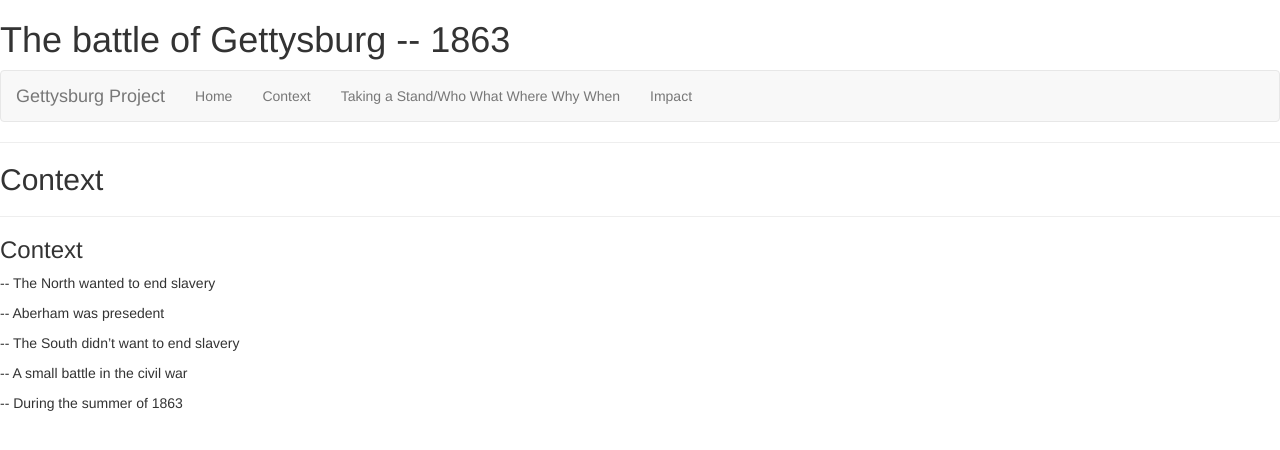
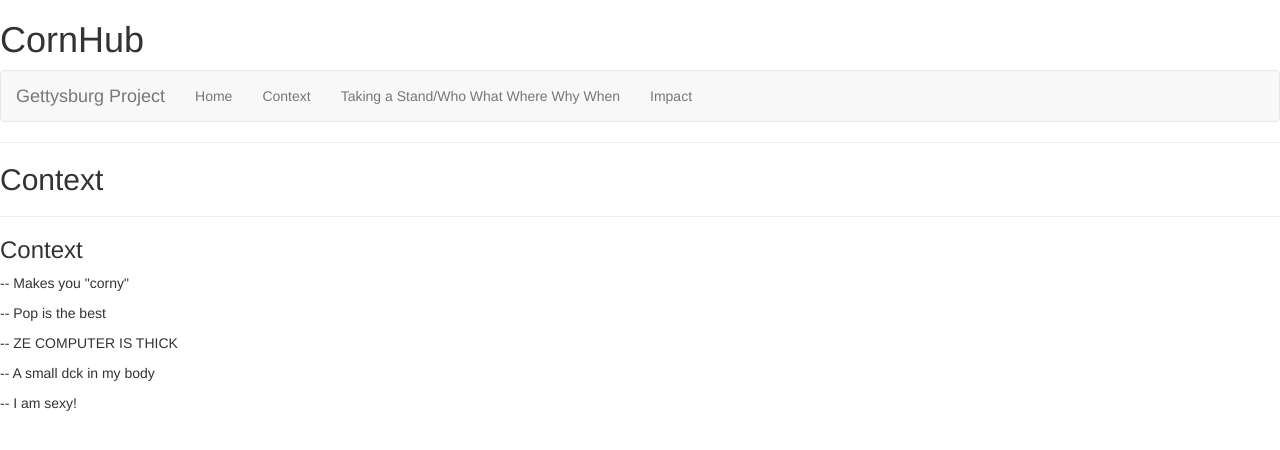
Before and after one commit to Jaudr3yy/retretertertretretretertertertertertertertertetert, a plain HTML site: page context.htm in a window 1280 px wide. Drawn offline with nearby package versions, Linux system fonts and the light colour scheme.

Commit message:
Update context.htm

```diff
--- a/context.htm
+++ b/context.htm
@@ -5,7 +5,7 @@
     <link href="https://maxcdn.bootstrapcdn.com/bootswatch/3.3.7/darkly/bootstrap.min.css" rel="stylesheet" integrity="sha384-S7YMK1xjUjSpEnF4P8hPUcgjXYLZKK3fQW1j5ObLSl787II9p8RO9XUGehRmKsxd" crossorigin="anonymous">
   </head>
   <body>
-    <h1>The battle of Gettysburg -- 1863</h1>
+    <h1>CornHub</h1>
     <nav class="navbar navbar-default">
   <div class="container-fluid">
     <div class="navbar-header">
@@ -34,11 +34,11 @@
     <hr />
     <h3>Context</h3>
     <p></p>
-    <p> -- The North wanted to end slavery </p>
-    <p> -- Aberham was presedent </p>
-    <p> -- The South didn’t want to end slavery </p>
-    <p> -- A small battle in the civil war<p>
-    <p> -- During the summer of 1863 <p>
+    <p> -- Makes you "corny" </p>
+    <p> -- Pop is the best <p>
+    <p> -- ZE COMPUTER IS THICK <p>
+    <p> -- A small dck in my body <p>
+    <p> -- I am sexy! <p>
     <p><p>
   </body>
 </html>
```
